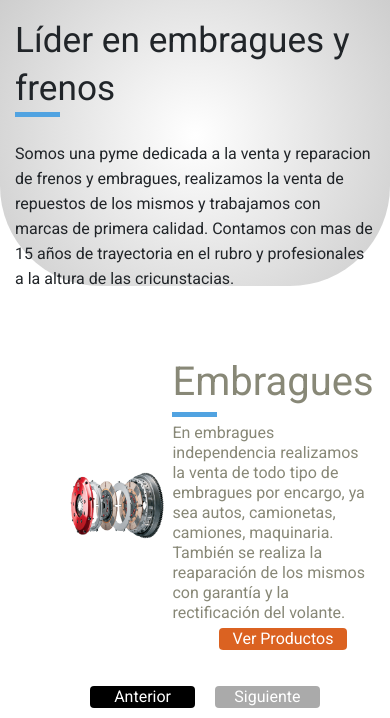
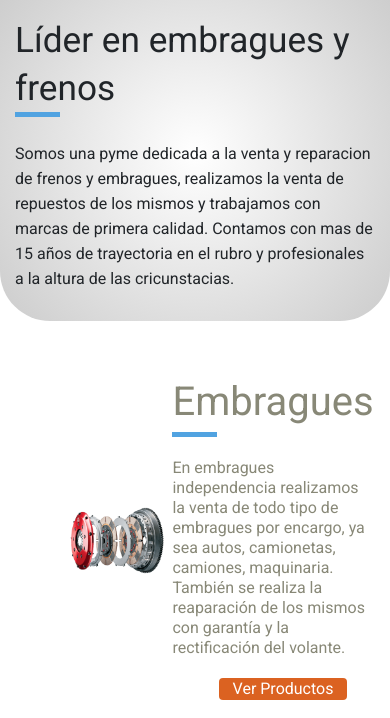
Before and after one commit to NelsonV9612/EmbraguesIndependencia, a plain HTML site: page index.html in a window 390 px wide. Shown: the part 114-832 px from the top of the page. Drawn offline with nearby package versions, Linux system fonts and the light colour scheme.

Commit message:
arreglos a la presentación

```diff
--- a/Css/style.css
+++ b/Css/style.css
@@ -393,6 +393,18 @@ body {
     .nav__link{
         color: #fff;
     }
+    /* ------------main--------- */
+    .main{
+        width: 100%;
+    }
+    .presentation{
+        height: auto;
+        border-bottom-left-radius:50px;
+        border-bottom-right-radius: 50px;
+    }
+    .products__description{
+        padding: 0;
+    }
     .contenedor{
         margin: 0;
     }
```
